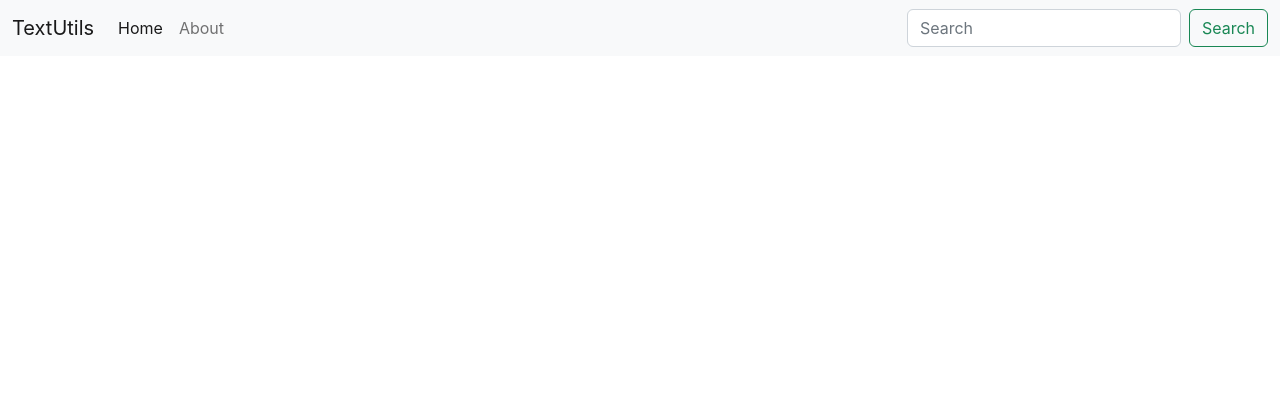
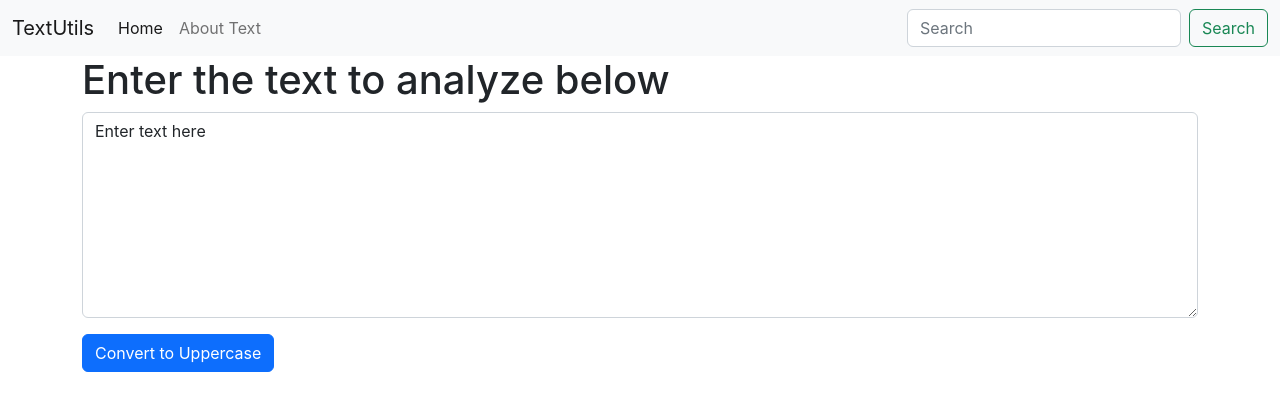
Before and after one commit to usernotavailable123/textutils, a React (Create React App) app: page / in a window 1280 px wide. Shown: the top 410 px of the page. Built offline with nearby package versions, Linux system fonts and the light colour scheme.

Commit message:
added basic props and state

```diff
--- a/src/App.js
+++ b/src/App.js
@@ -1,30 +1,13 @@
 import './App.css';
-
+import Navbar from './components/Navbar';
+import TextForm from './components/TextForm';
 function App() {
   return (
    <>
-    <nav className="navbar navbar-expand-lg bg-light">
-  <div className="container-fluid">
-    <a className="navbar-brand" href="/">TextUtils</a>
-    <button className="navbar-toggler" type="button" data-bs-toggle="collapse" data-bs-target="#navbarSupportedContent" aria-controls="navbarSupportedContent" aria-expanded="false" aria-label="Toggle navigation">
-      <span className="navbar-toggler-icon"></span>
-    </button>
-    <div className="collapse navbar-collapse" id="navbarSupportedContent">
-      <ul className="navbar-nav me-auto mb-2 mb-lg-0">
-        <li className="nav-item">
-          <a className="nav-link active" aria-current="page" href="/">Home</a>
-        </li>
-        <li className="nav-item">
-          <a className="nav-link" href="/">About</a>
-        </li>
-      </ul>
-      <form className="d-flex" role="search">
-        <input className="form-control me-2" type="search" placeholder="Search" aria-label="Search" />
-        <button className="btn btn-outline-success" type="submit">Search</button>
-      </form>
-    </div>
-  </div>
-</nav>
+      <Navbar title="TextUtils" aboutText="About Text"/>
+      <div className='container'>
+        <TextForm heading="Enter the text to analyze below"/>
+      </div>
    </>
   );
 }
--- /dev/null
+++ b/src/components/Navbar.js
@@ -0,0 +1,38 @@
+import React from 'react'
+import PropTypes from 'prop-types';
+
+export default function Navbar(props) {
+  return (
+    <nav className="navbar navbar-expand-lg bg-light">
+  <div className="container-fluid">
+    <a className="navbar-brand" href="/">{props.title}</a>
+    <button className="navbar-toggler" type="button" data-bs-toggle="collapse" data-bs-target="#navbarSupportedContent" aria-controls="navbarSupportedContent" aria-expanded="false" aria-label="Toggle navigation">
+      <span className="navbar-toggler-icon"></span>
+    </button>
+    <div className="collapse navbar-collapse" id="navbarSupportedContent">
+      <ul className="navbar-nav me-auto mb-2 mb-lg-0">
+        <li className="nav-item">
+          <a className="nav-link active" aria-current="page" href="/">Home</a>
+        </li>
+        <li className="nav-item">
+          <a className="nav-link" href="/">{props.aboutText}</a>
+        </li>
+      </ul>
+      <form className="d-flex" role="search">
+        <input className="form-control me-2" type="search" placeholder="Search" aria-label="Search" />
+        <button className="btn btn-outline-success" type="submit">Search</button>
+      </form>
+    </div>
+  </div>
+</nav>
+  )
+}
+
+Navbar.propTypes = {
+    title:PropTypes.string.isRequired,
+    aboutText:PropTypes.string.isRequired
+    }
+Navbar.defaultProps = {
+    title:'Set title here',
+    aboutText:'Set About Text here'
+}
--- /dev/null
+++ b/src/components/TextForm.js
@@ -0,0 +1,26 @@
+import React,{useState} from 'react'
+
+export default function TextForm(props) {
+    const handleUpClick = () =>{
+        console.log('Uppercase was clicked' + text);
+        let newText = text.toUpperCase();
+        setText(newText);
+    }
+    const handleOnChange = (event) =>{
+        console.log('Handle on change was clicked');
+        setText(event.target.value);
+    }
+    const [text,setText] = useState('Enter text here')
+    //text = "change value" wrong way to change state
+    // setText("new Text");// correct way to change state
+  return (
+    <div>
+        <div className="mb-3">
+            <h1>{props.heading}</h1>
+        {/* <label htmlFor="exampleFormControlTextarea1" className="form-label">Example textarea</label> */}
+        <textarea className="form-control" value={text} onChange = {handleOnChange} rows="8"></textarea>
+        </div>
+        <button className="btn btn-primary" onClick={handleUpClick}> Convert to Uppercase</button>
+    </div>
+  )
+}
```
